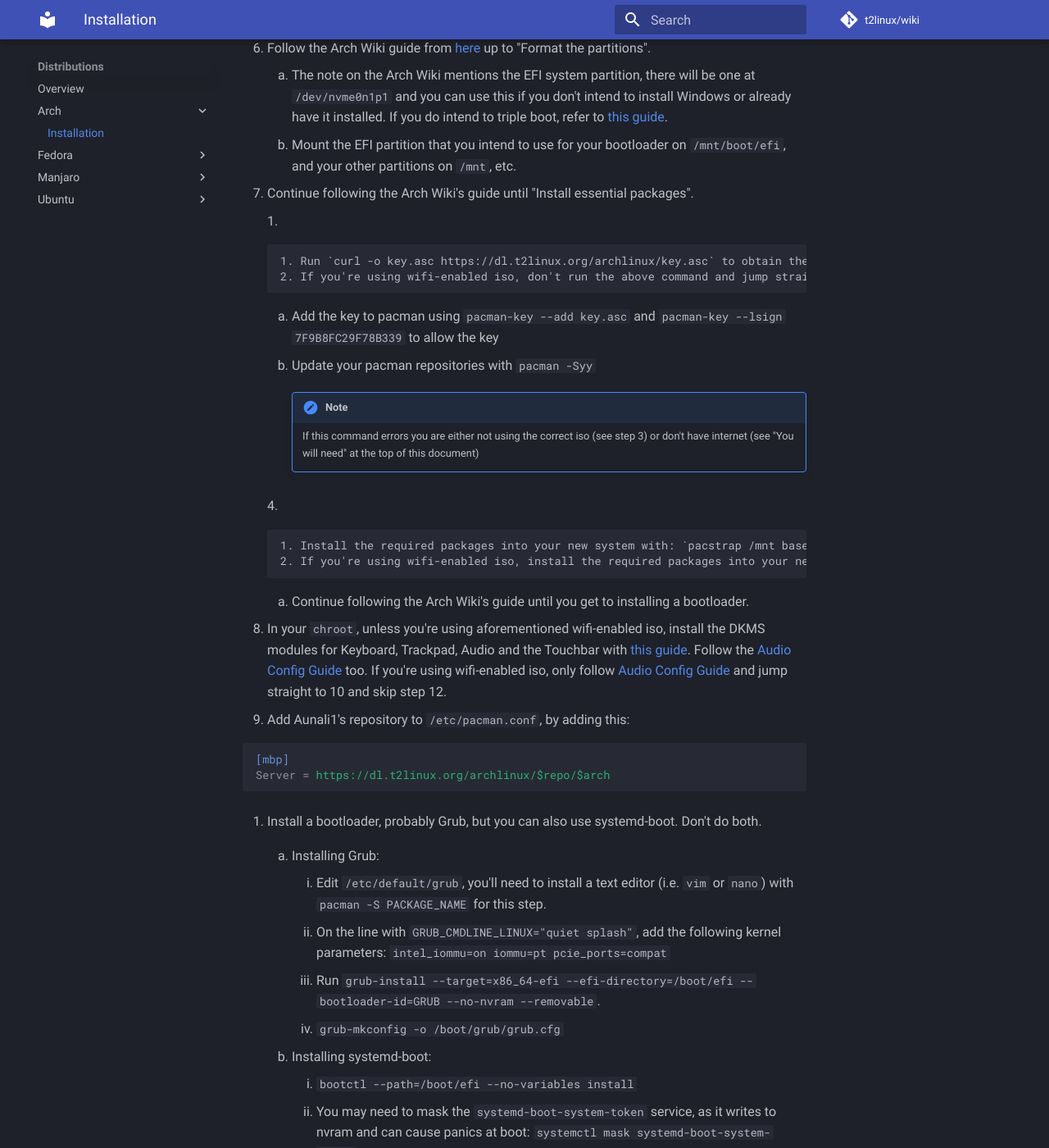
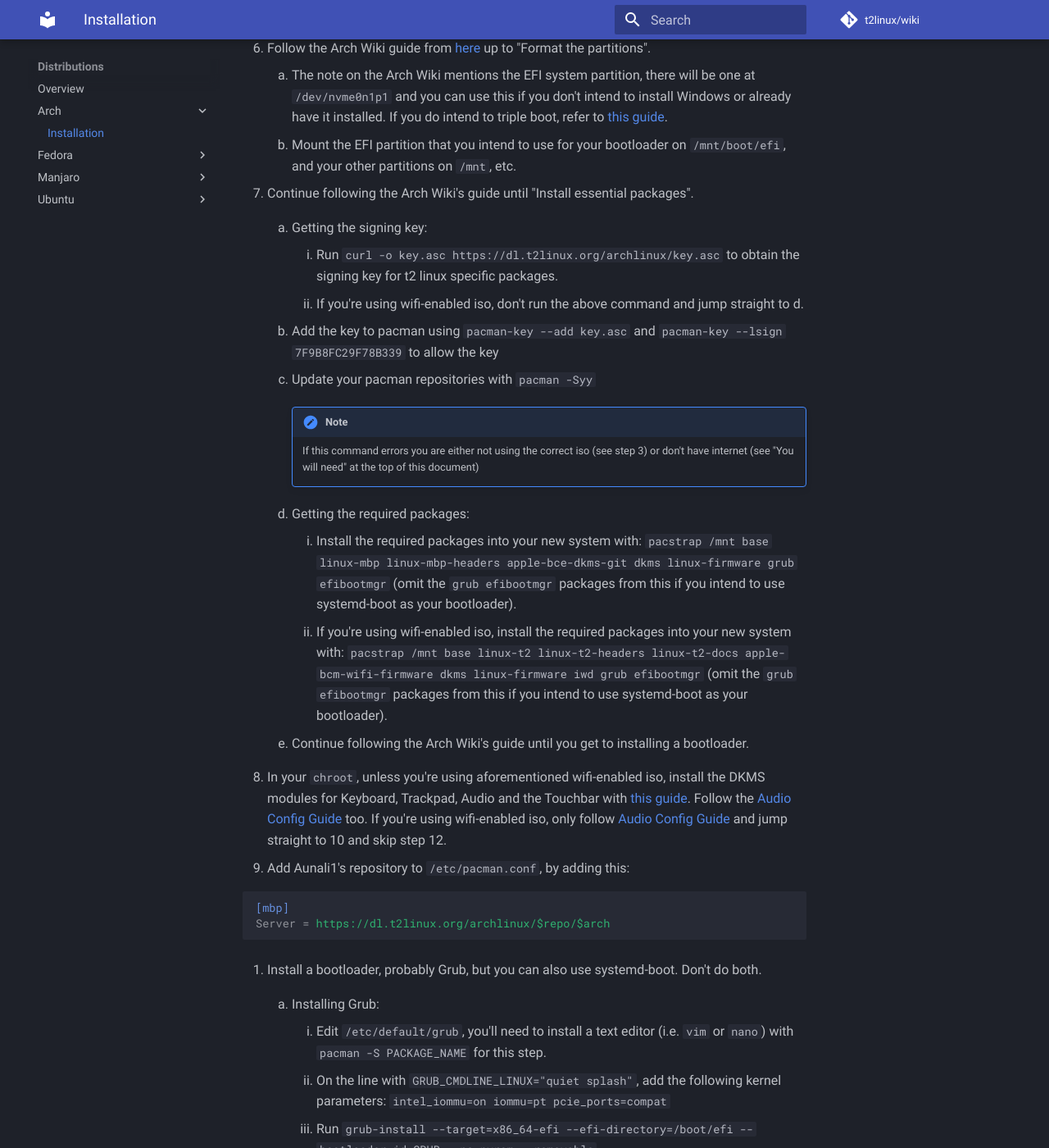
Before and after one commit to t2linux/wiki, an MkDocs documentation site: the page built from docs/distributions/arch/installation.md, in a window 1280 px wide and 1400 px high, scrolled down 1232 px. Shown: the whole window at 82% size. Built offline with MkDocs 1.6.1 and Material for MkDocs 9.7.7, drawn with Linux system fonts in a browser that asks for light colours; comment, search, counter and statistics services are not loaded.

Commit message:
Fix lint issues

```diff
--- a/docs/distributions/arch/installation.md
+++ b/docs/distributions/arch/installation.md
@@ -41,7 +41,7 @@ You will need:
 
 7. Continue following the Arch Wiki's guide until "Install essential packages".
 
-    1.
+    1. Getting the signing key:
 
         1. Run `curl -o key.asc https://dl.t2linux.org/archlinux/key.asc` to obtain the signing key for t2 linux specific packages.
         2. If you're using wifi-enabled iso, don't run the above command and jump straight to d.
@@ -52,7 +52,7 @@ You will need:
         !!! note
             If this command errors you are either not using the correct iso (see step 3) or don't have internet (see "You will need" at the top of this document)
 
-    4.
+    4. Getting the required packages:
 
         1. Install the required packages into your new system with: `pacstrap /mnt base linux-mbp linux-mbp-headers apple-bce-dkms-git dkms linux-firmware grub efibootmgr` (omit the `grub efibootmgr` packages from this if you intend to use systemd-boot as your bootloader).
         2. If you're using wifi-enabled iso, install the required packages into your new system with: `pacstrap /mnt base linux-t2 linux-t2-headers linux-t2-docs apple-bcm-wifi-firmware dkms linux-firmware iwd grub efibootmgr` (omit the `grub efibootmgr` packages from this if you intend to use systemd-boot as your bootloader).
```
